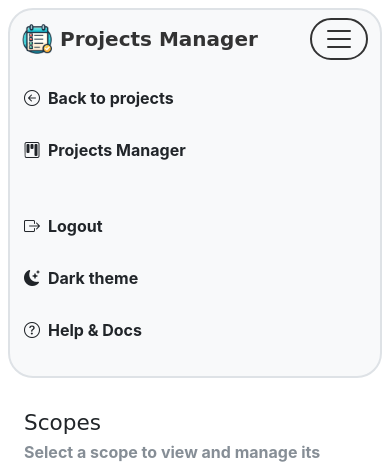
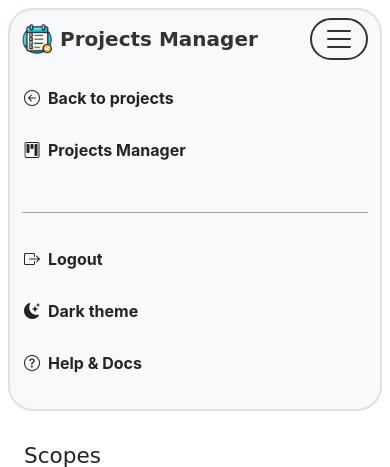
Before and after one commit to hamlet2k/ProjectsManager, a Flask app: page /scope/ in a window 390 px wide, after a click that opens the changed part. Shown: the top 467 px of the page. Run offline with Flask 3, Linux system fonts and the light colour scheme; the visitor is signed in with stand-in values (Sample User, id 1); some libraries are stand-ins or nearby versions; some web fonts are replaced.

Commit message:
feat(ui): add mobile navbar divider
Add a horizontal divider for mobile navbar layout to improve visual separation.

Fixes #111

```diff
--- a/static/css/navbar.css
+++ b/static/css/navbar.css
@@ -7,6 +7,12 @@
 
 .navbar-nav[data-nav-section] {
   width: 100%;
+}
+
+.navbar-divider-mobile {
+  width: 100%;
+  border-top: 1px solid currentColor;
+  margin: 0.5rem 0;
 }
 
 @media (min-width: 768px) {
--- a/templates/components/navbar.html
+++ b/templates/components/navbar.html
@@ -363,6 +363,8 @@
           {% endif %}
         </ul>
 
+        <div class="d-md-none text-body-secondary opacity-50 navbar-divider-mobile" aria-hidden="true" role="separator"></div>
+
         <div class="d-none d-md-flex align-self-stretch mx-md-1 navbar-divider-tight">
           <div class="vr text-body-secondary opacity-50 navbar-divider-tight"></div>
         </div>
```
